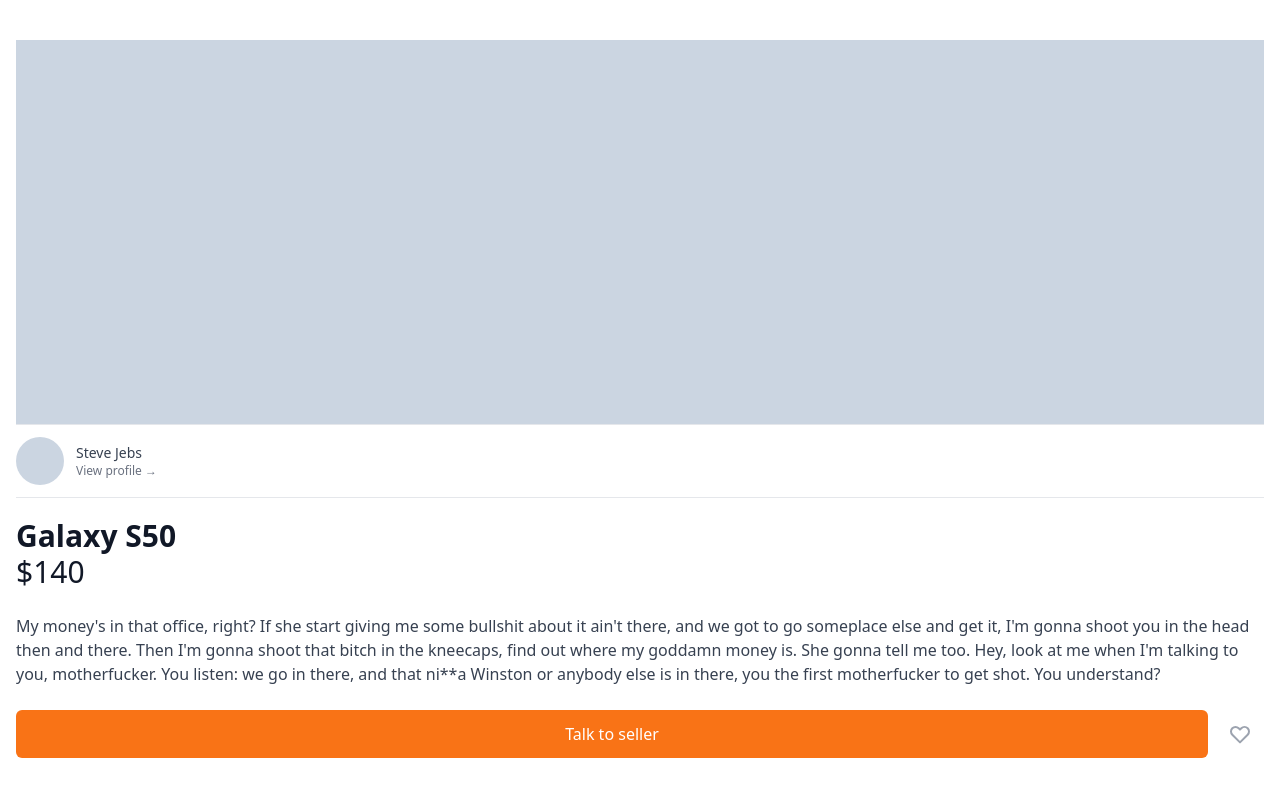
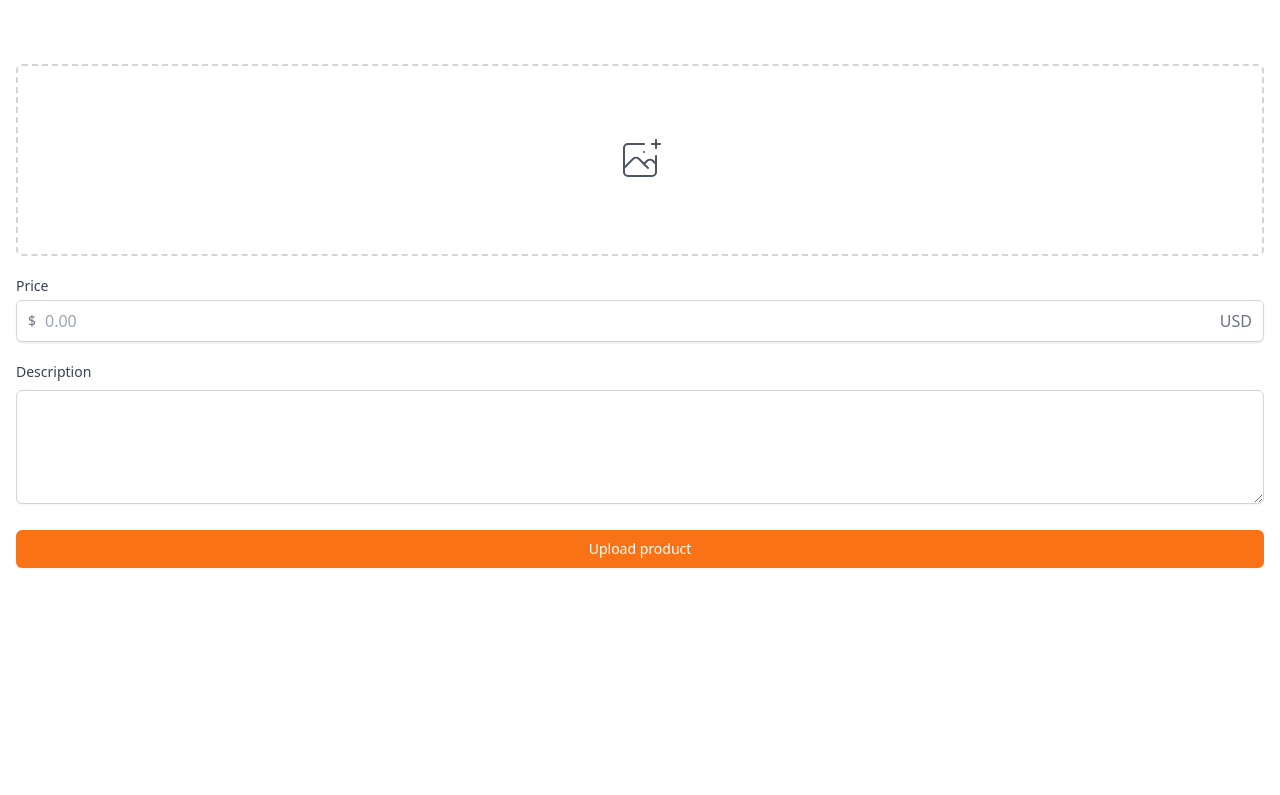
Before and after one commit to northfacegawd/daangn, a Next.js app: page /items/upload in a window 1280 px wide. Shown: the top 795 px of the page. Built offline with nearby package versions, Linux system fonts and the light colour scheme.

Commit message:
feat(upload): upload view 추가

```diff
--- a/pages/enter.tsx
+++ b/pages/enter.tsx
@@ -42,13 +42,14 @@
           </div>
         </div>
         <form className={classnames("flex flex-col mt-8")}>
-          <label className="text-sm font-medium text-gray-700">
+          <label className="text-sm font-medium text-gray-700" htmlFor="input">
             {method === "email" ? "Email address" : null}
             {method === "phone" ? "Phone number" : null}
           </label>
           <div className="mt-1">
             {method === "email" && (
               <input
+                id="input"
                 type="email"
                 className="appearance-none w-full px-3 py-2 border border-gray-300 rounded-md shadow-sm placeholder-gray-400 focus:outline-none focus:ring-orange-500 focus:border-orange-500"
               />
@@ -59,6 +60,7 @@
                   +82
                 </span>
                 <input
+                  id="input"
                   className="appearance-none w-full border-gray-300 rounded-md rounded-l-none shadow-sm placeholder-gray-400 focus:outline-none focus:ring-orange-500 focus:border-orange-500"
                   type="number"
                   required
--- /dev/null
+++ b/pages/items/upload.tsx
@@ -0,0 +1,71 @@
+import type { NextPage } from "next";
+
+const Upload: NextPage = () => {
+  return (
+    <div className="px-4 py-16">
+      <div>
+        <label
+          htmlFor="upload"
+          className="w-full cursor-pointer text-gray-600 hover:text-orange-500 hover:border-orange-500 flex items-center justify-center border-2 border-dashed border-gray-300 h-48 rounded-md"
+        >
+          <svg
+            className="h-12 w-12"
+            stroke="currentColor"
+            fill="none"
+            viewBox="0 0 48 48"
+            aria-hidden="true"
+          >
+            <path
+              d="M28 8H12a4 4 0 00-4 4v20m32-12v8m0 0v8a4 4 0 01-4 4H12a4 4 0 01-4-4v-4m32-4l-3.172-3.172a4 4 0 00-5.656 0L28 28M8 32l9.172-9.172a4 4 0 015.656 0L28 28m0 0l4 4m4-24h8m-4-4v8m-12 4h.02"
+              strokeWidth={2}
+              strokeLinecap="round"
+              strokeLinejoin="round"
+            />
+          </svg>
+
+          <input type="file" className="hidden" id="upload" />
+        </label>
+      </div>
+      <div className="my-5">
+        <label
+          htmlFor="price"
+          className="mb-1 block text-sm font-medium text-gray-700"
+        >
+          Price
+        </label>
+        <div className="rounded-md relative flex items-center shadow-sm">
+          <div className="absolute left-0 pl-3 flex items-center justify-center pointer-events-none">
+            <span className="text-gray-500 text-sm">$</span>
+          </div>
+          <input
+            type="text"
+            placeholder="0.00"
+            id="price"
+            className="appearance-none pl-7 w-full px-3 py-2 border border-gray-300 rounded-md shadow-sm placeholder-gray-400 focus:outline-none focus:ring-orange-500 focus:border-orange-500"
+          />
+          <div className="absolute pointer-events-none right-0 pr-3 flex items-center">
+            <span className="text-gray-500">USD</span>
+          </div>
+        </div>
+      </div>
+      <div>
+        <label
+          htmlFor="description"
+          className="mb-1 block text-sm font-medium text-gray-700"
+        >
+          Description
+        </label>
+        <textarea
+          id="description"
+          rows={4}
+          className="mt-1 shadow-sm w-full focus:ring-orange-500 focus:border-orange-500 rounded-md border-gray-300"
+        />
+      </div>
+      <button className="mt-5 w-full bg-orange-500 hover:bg-orange-600 text-white py-2 px-4 border border-transparent rounded-md shadow-sm text-sm font-medium focus:ring-2 focus:ring-offset-2 focus:ring-orange-500 focus:outline-none">
+        Upload product
+      </button>
+    </div>
+  );
+};
+
+export default Upload;
```
